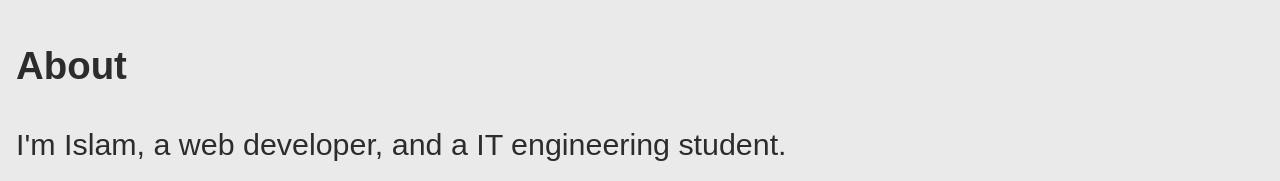
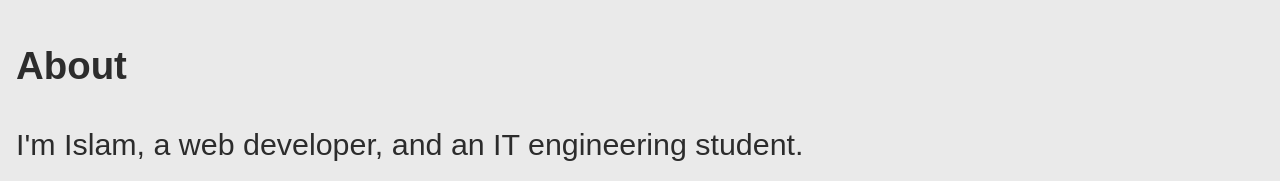
Before and after one commit to I-3B/portfolio_2022, a plain HTML site: page index.html in a window 1280 px wide. Shown: the part 860-1041 px from the top of the page. Drawn offline with Linux system fonts and the light colour scheme; a web font is replaced by a local one.

Commit message:
fix typo

```diff
--- a/index.html
+++ b/index.html
@@ -65,7 +65,7 @@
         </svg>
       </div>
       <h3 class="hidden">About</h3>
-      <p class="hidden">I'm Islam, a web developer, and a IT engineering student.</p>
+      <p class="hidden">I'm Islam, a web developer, and an IT engineering student.</p>
       <ul>
         <li class="hidden"> Currently looking for a job (or internship) to gain
           more experience.
```
